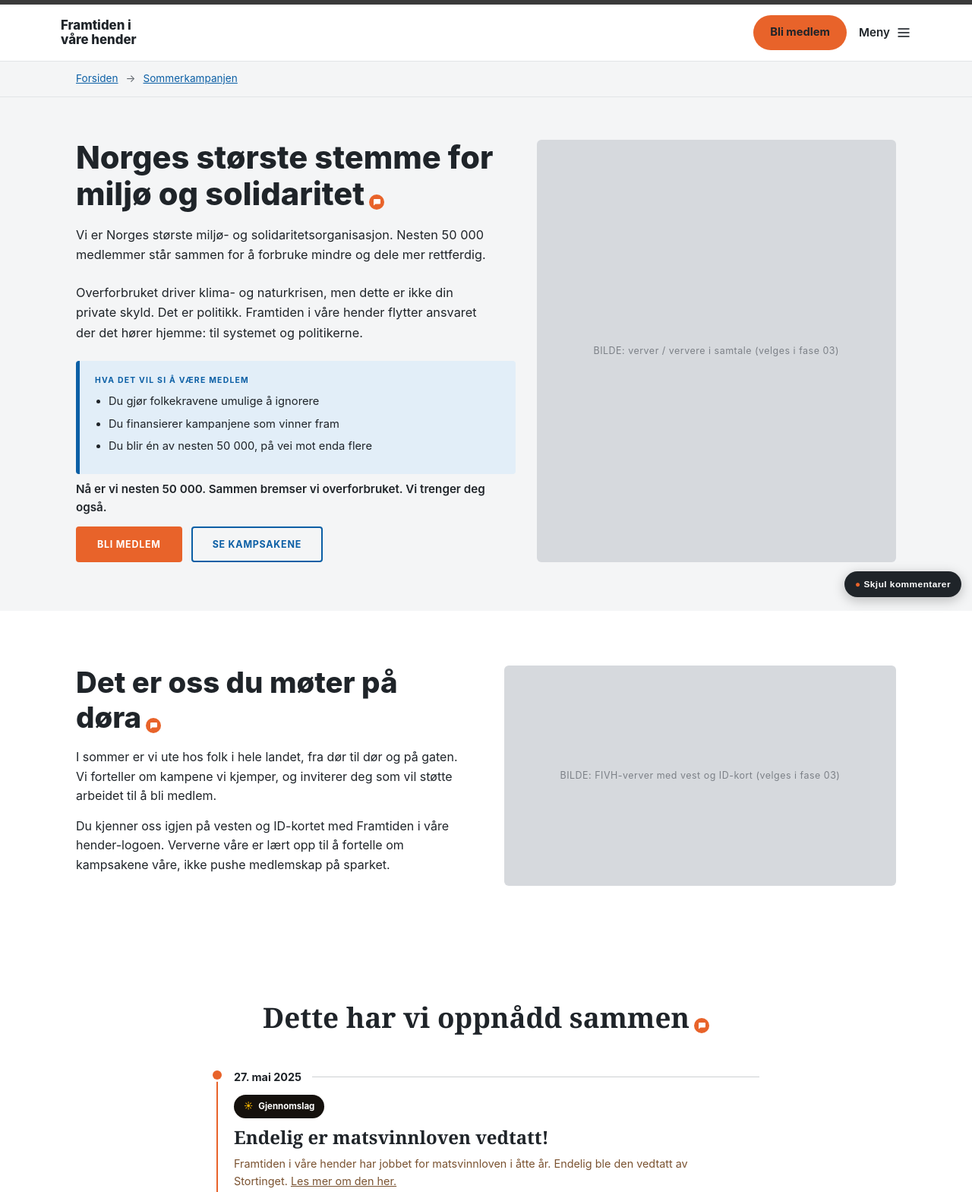
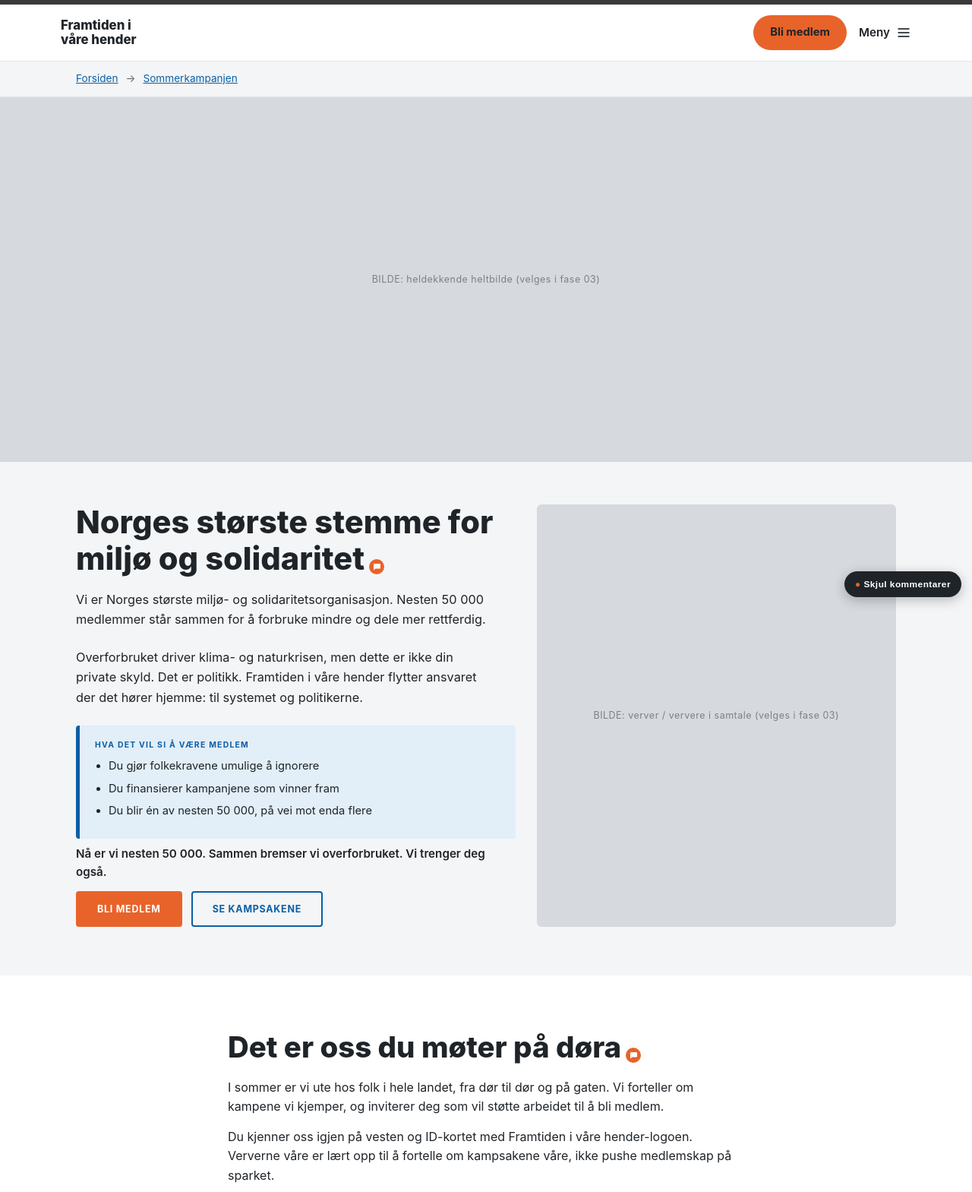
Before and after one commit to Toschoyen/fivh-sk-landingsside, a plain HTML site: page index.html in a window 1280 px wide. Shown: the top 1569 px of the page at 76% size. Drawn offline with Linux system fonts and the light colour scheme.

Commit message:
Heldekkende banner over hero + dropp ververe-bilde
- Nytt heldekkende bilde-banner mellom brødsmule og hero (full bredde,
  min 320px mobil / 480px desktop). Placeholder velges i fase 03.
- Ververe-seksjonen mistet høyre-kolonne-bildet (per ønske). Seksjonen
  er nå én sentralt-justert tekstblokk (.verver__inner max 720px),
  ubrukt .verver__grid/__copy/__media CSS er fjernet.

```diff
--- a/index.html
+++ b/index.html
@@ -297,19 +297,19 @@
       .stat__tall { font-size: 3rem; }
     }
 
+    /* === HERO-BANNER (heldekkende bilde over hero, etter prosjektgruppe-tilbakemelding 2026-05-26) === */
+    .hero-banner .image-placeholder { min-height: 320px; border-radius: 0; }
+    @media (min-width: 900px) {
+      .hero-banner .image-placeholder { min-height: 480px; }
+    }
+
     /* === DET ER OSS DU MØTER (tillitskaping, etter prosjektgruppe-tilbakemelding 2026-05-26) === */
     .verver { background: #fff; }
-    .verver__grid { display: flex; flex-direction: column; gap: 28px; }
-    .verver__copy h2 { font-size: 1.8rem; font-weight: 800; line-height: 1.18; margin-bottom: 14px; }
-    .verver__copy p { font-size: 1rem; color: var(--tekst); margin-bottom: 14px; max-width: 540px; }
-    .verver__media { display: flex; }
-    .verver__media .image-placeholder { width: 100%; min-height: 280px; height: 100%; }
+    .verver__inner { max-width: 720px; }
+    .verver h2 { font-size: 1.8rem; font-weight: 800; line-height: 1.18; margin-bottom: 14px; }
+    .verver p { font-size: 1rem; color: var(--tekst); margin-bottom: 14px; }
     @media (min-width: 900px) {
-      .verver__grid { flex-direction: row; align-items: stretch; gap: 48px; }
-      .verver__copy { flex: 1 1 50%; }
-      .verver__media { flex: 1 1 50%; }
-      .verver__copy h2 { font-size: 2.4rem; }
-      .verver__media .image-placeholder { min-height: 0; }
+      .verver h2 { font-size: 2.4rem; }
     }
 
   </style>
@@ -334,6 +334,11 @@
       <a href="#topp">Sommerkampanjen</a>
     </div>
   </nav>
+
+  <!-- HERO-BANNER (heldekkende bilde, ny etter prosjektgruppe-tilbakemelding 2026-05-26) -->
+  <div class="hero-banner" aria-hidden="false">
+    <div class="image-placeholder">BILDE: heldekkende heltbilde (velges i fase 03)</div>
+  </div>
 
   <!-- 2 · HERO (slått sammen: «Hvem er FIVH» + «Bli medlem»-budskap, per prosjektgruppe-tilbakemelding) -->
   <section id="topp" class="hero">
@@ -364,15 +369,10 @@
 
   <!-- 3 · DET ER OSS DU MØTER (tillitskaping, ny etter prosjektgruppe-tilbakemelding 2026-05-26) -->
   <section id="ververe" class="verver">
-    <div class="container verver__grid">
-      <div class="verver__copy">
-        <h2>Det er oss du møter på døra<span class="anno-wrap"><button class="anno" type="button" aria-expanded="false" aria-label="Vis kommentar"><svg viewBox="0 0 24 24" fill="currentColor"><path d="M4 4h16a2 2 0 0 1 2 2v9a2 2 0 0 1-2 2H9l-5 4V6a2 2 0 0 1 2-2z"/></svg></button><span class="anno-pop" role="note"><strong>Tillitskaping: Det er oss du møter</strong><br><br><strong>Hva dette er:</strong> Ny seksjon etter prosjektgruppe-tilbakemelding 2026-05-26. Viser hvem ververne er, slik at folk kjenner oss igjen og stoler på at det ikke er en svindel.<br><br><strong>Hvorfor det er bygd slik:</strong> Inspirert av Røde Kors og Norsk Luftambulanse, som åpent forklarer hvem ververne deres er. Reduserer terskelen for å snakke med oss når vi banker på. Plassert rett etter hero så tillitsbyggingen kommer før informasjons- og handlingsdelene.<br><br><strong>Må godkjennes:</strong> Linn bør bekrefte tekst om vest, ID-kort og verver-rollen.</span></span></h2>
-        <p>I sommer er vi ute hos folk i hele landet, fra dør til dør og på gaten. Vi forteller om kampene vi kjemper, og inviterer deg som vil støtte arbeidet til å bli medlem.</p>
-        <p>Du kjenner oss igjen på vesten og ID-kortet med Framtiden i våre hender-logoen. Ververne våre er lært opp til å fortelle om kampsakene våre, ikke pushe medlemskap på sparket.</p>
-      </div>
-      <div class="verver__media">
-        <div class="image-placeholder">BILDE: FIVH-verver med vest og ID-kort (velges i fase 03)</div>
-      </div>
+    <div class="container verver__inner">
+      <h2>Det er oss du møter på døra<span class="anno-wrap"><button class="anno" type="button" aria-expanded="false" aria-label="Vis kommentar"><svg viewBox="0 0 24 24" fill="currentColor"><path d="M4 4h16a2 2 0 0 1 2 2v9a2 2 0 0 1-2 2H9l-5 4V6a2 2 0 0 1 2-2z"/></svg></button><span class="anno-pop" role="note"><strong>Tillitskaping: Det er oss du møter</strong><br><br><strong>Hva dette er:</strong> Ny seksjon etter prosjektgruppe-tilbakemelding 2026-05-26. Viser hvem ververne er, slik at folk kjenner oss igjen og stoler på at det ikke er en svindel.<br><br><strong>Hvorfor det er bygd slik:</strong> Inspirert av Røde Kors og Norsk Luftambulanse, som åpent forklarer hvem ververne deres er. Reduserer terskelen for å snakke med oss når vi banker på. Plassert rett etter hero så tillitsbyggingen kommer før informasjons- og handlingsdelene.<br><br><strong>Må godkjennes:</strong> Linn bør bekrefte tekst om vest, ID-kort og verver-rollen.</span></span></h2>
+      <p>I sommer er vi ute hos folk i hele landet, fra dør til dør og på gaten. Vi forteller om kampene vi kjemper, og inviterer deg som vil støtte arbeidet til å bli medlem.</p>
+      <p>Du kjenner oss igjen på vesten og ID-kortet med Framtiden i våre hender-logoen. Ververne våre er lært opp til å fortelle om kampsakene våre, ikke pushe medlemskap på sparket.</p>
     </div>
   </section>
 
```
